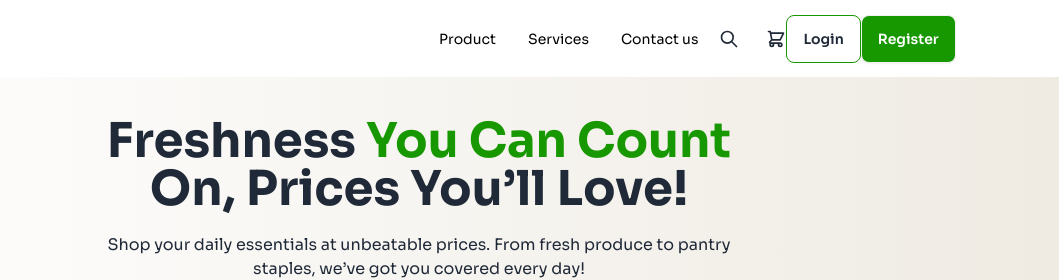
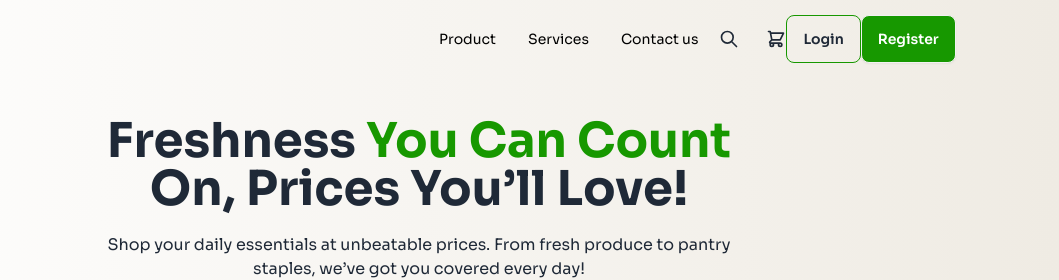
Before and after one commit to mehedim2050/living-lab, a plain HTML site: page index.html in a window 1280 px wide. Shown: the top 280 px of the page, 221-1280 px from the left. Drawn offline with nearby package versions, Linux system fonts and the light colour scheme.

Commit message:
added the al content

```diff
--- a/index.html
+++ b/index.html
@@ -25,7 +25,7 @@
     }
   </script>
   <style>
-    .sora-font {
+    .sora-font{
       font-family: "Sora", serif;
       font-optical-sizing: auto;
     }
@@ -38,8 +38,8 @@
 
 <body class="sora-font ">
   <header class=" bg-gradient-to-r from-[rgb(255,255,255)] to-[rgb(239,235,227)]">
-    <nav>
-      <div class="navbar bg-base-100">
+    <nav class="bg-gradient-to-r from-[rgb(255,255,255)] to-[rgb(239,235,227)]">
+      <div class="navbar">
         <div class="navbar-start">
           <div class="dropdown">
             <div tabindex="0" role="button" class="btn btn-ghost ">
```
